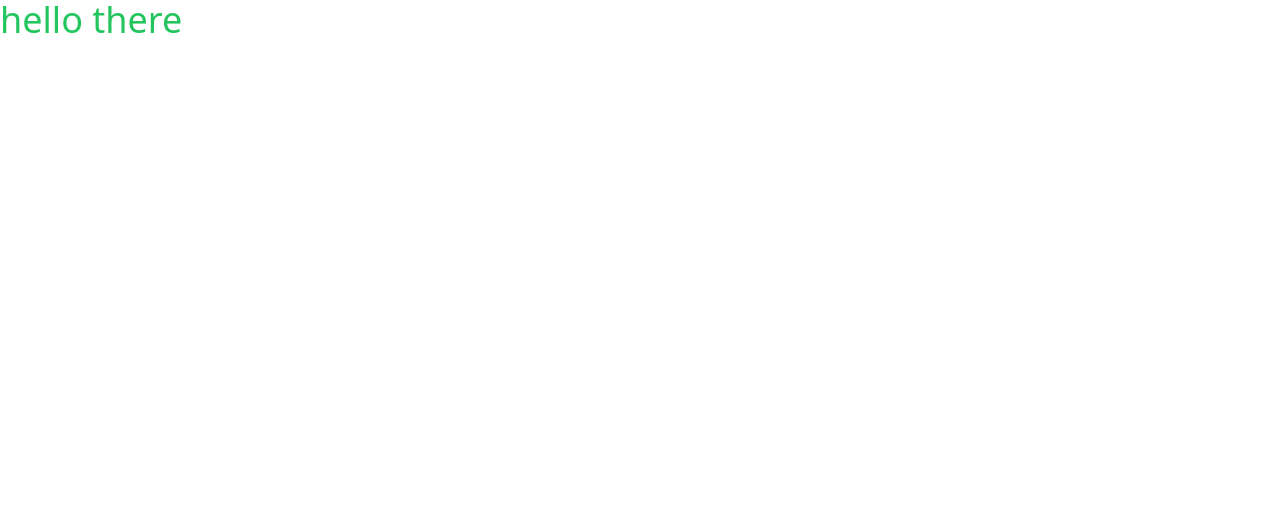
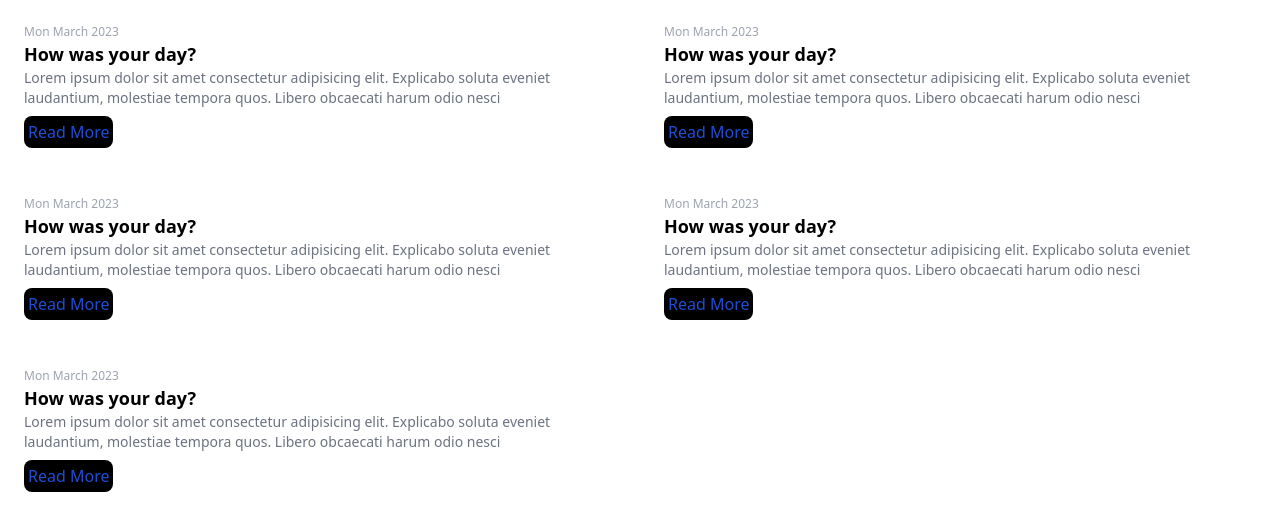
Before and after one commit to PratikDeore1199/blogg-app, a React (Create React App) app: page / in a window 1280 px wide. Shown: the top 530 px of the page. Built offline with nearby package versions, Linux system fonts and the light colour scheme.

Commit message:
added bloggcard component

```diff
--- a/src/App.css
+++ /dev/null
@@ -1,38 +0,0 @@
-.App {
-  text-align: center;
-}
-
-.App-logo {
-  height: 40vmin;
-  pointer-events: none;
-}
-
-@media (prefers-reduced-motion: no-preference) {
-  .App-logo {
-    animation: App-logo-spin infinite 20s linear;
-  }
-}
-
-.App-header {
-  background-color: #282c34;
-  min-height: 100vh;
-  display: flex;
-  flex-direction: column;
-  align-items: center;
-  justify-content: center;
-  font-size: calc(10px + 2vmin);
-  color: white;
-}
-
-.App-link {
-  color: #61dafb;
-}
-
-@keyframes App-logo-spin {
-  from {
-    transform: rotate(0deg);
-  }
-  to {
-    transform: rotate(360deg);
-  }
-}
--- a/src/App.js
+++ b/src/App.js
@@ -1,10 +1,18 @@
 
-import './App.css';
-
+import Blogs from "./components/Blogs";
 function App() {
   return (
-     <h1 className='text-green-500 text-4xl'> hello there</h1>
+  <div className="m-6">
+    <Blogs></Blogs>
+  </div>
   );
 }
 
 export default App;
+/**
+ * blogg details
+ * create blogg form
+ * view blogg
+ * submit button
+ * input
+ */
--- /dev/null
+++ b/src/components/BloggCard.jsx
@@ -0,0 +1,17 @@
+
+const BloggCard=()=>{
+    return (
+    <div>
+        <p className="text-xs text-gray-400">Mon March 2023</p>
+        <h2 className="text-lg font-bold">How was your day?</h2>
+        <p className="text-gray-500 text-sm">Lorem ipsum dolor sit amet consectetur
+            adipisicing elit. Explicabo soluta
+            eveniet laudantium, molestiae tempora
+            quos. Libero obcaecati harum odio
+            nesci
+        </p>
+        <button className="text-blue-700 rounded-lg hover:text-red-600 mt-2 p-1 bg-black">Read More</button>
+    </div>
+);
+}
+export default BloggCard;
--- /dev/null
+++ b/src/components/Blogs.jsx
@@ -0,0 +1,14 @@
+import BloggCard from "./BloggCard"
+const Blogs=()=>{
+    return (
+    <div className="grid grid-cols-2 gap-12">
+          <BloggCard></BloggCard>
+          <BloggCard></BloggCard>
+          <BloggCard></BloggCard>
+          <BloggCard></BloggCard>
+          <BloggCard></BloggCard>
+    </div>
+
+    );
+};
+export default Blogs;
```
